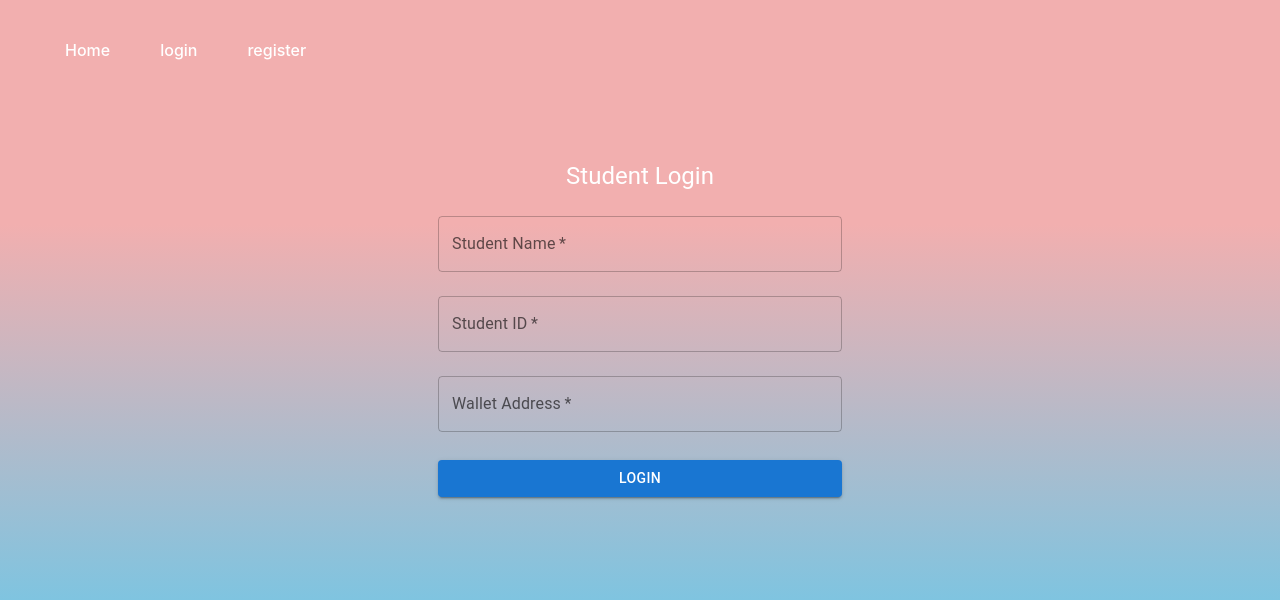
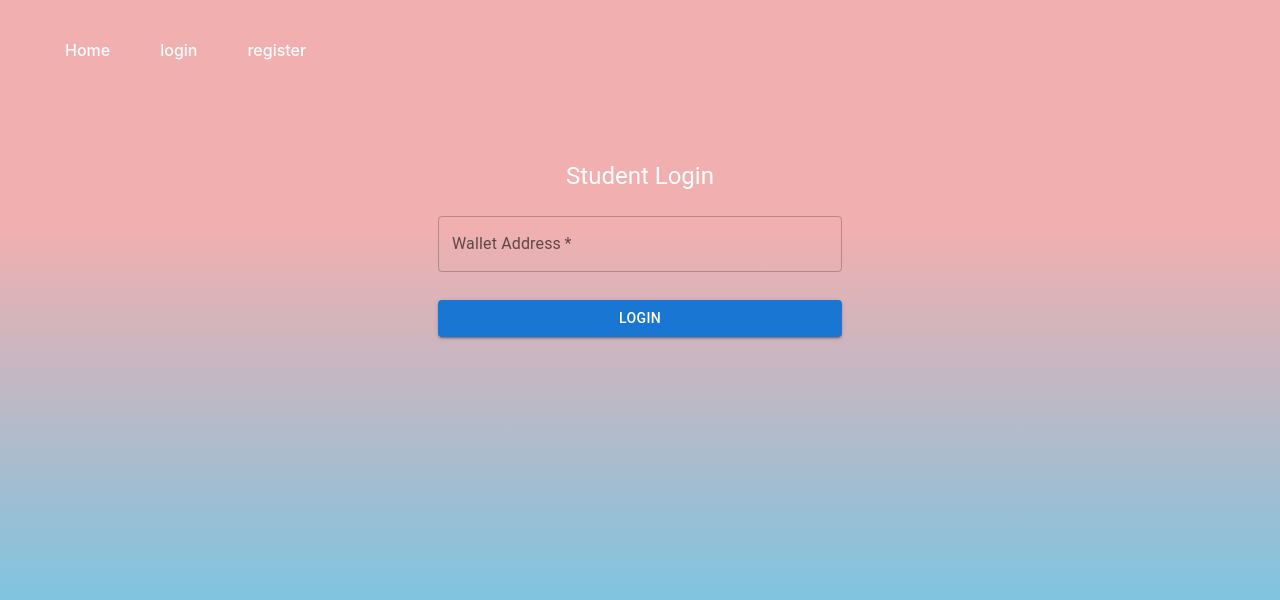
Before and after one commit to sharathkariyappa/studentVerfication, a React (Create React App) app: page /login/StudentLogin in a window 1280 px wide. Shown: the top 600 px of the page. Built offline with nearby package versions, Linux system fonts and the light colour scheme.

Commit message:
solved the login and register issue

```diff
--- a/src/components/login/InstituteLogin.js
+++ b/src/components/login/InstituteLogin.js
@@ -8,22 +8,6 @@ const InstituteLogin = () => {
         Institute Login
       </Typography>
       <Box>
-        <TextField
-          variant="outlined"
-          margin="normal"
-          required
-          fullWidth
-          label="Institute Name"
-          autoComplete="Institute Name"
-        />
-        <TextField
-          variant="outlined"
-          margin="normal"
-          required
-          fullWidth
-          label="Institute ID"
-          type="Institute ID"
-        />
         <TextField
           variant="outlined"
           margin="normal"
--- a/src/components/login/StudentLogin.js
+++ b/src/components/login/StudentLogin.js
@@ -1,29 +1,19 @@
 import React from 'react';
 import { Container, Typography, TextField, Button, Box } from '@mui/material';
+// import { useNavigate } from 'react-router-dom';
 
 const StudentLogin = () => {
+
+  // const handleLogin =()=>{
+  //   const navigate = useNavigate();
+  //   navigate('/profile/StudentProfile');
+  // };
   return (
     <Container component="main" maxWidth="xs" style={styles.container}>
       <Typography variant="h5" gutterBottom>
         Student Login
       </Typography>
       <Box>
-      <TextField
-          variant="outlined"
-          margin="normal"
-          required
-          fullWidth
-          label="Student Name"
-          type="Student Name"
-        />
-        <TextField
-          variant="outlined"
-          margin="normal"
-          required
-          fullWidth
-          label="Student ID"
-          type="Student ID"
-        />
         <TextField
           variant="outlined"
           margin="normal"
@@ -34,6 +24,7 @@ const StudentLogin = () => {
         />
 
         <Button
+          // onClick={handleLogin}
           variant="contained"
           color="primary"
           fullWidth
--- a/src/components/register/InstituteRegister.js
+++ b/src/components/register/InstituteRegister.js
@@ -1,8 +1,16 @@
 import React from 'react';
 import { Container, Typography, TextField, Button, Box } from '@mui/material';
+import { useNavigate } from 'react-router-dom';
 
 const InstituteRegister = () => {
+  const navigate = useNavigate();
+
+  const handleInstituteRegister = () => {
+
+    navigate('/login/InstituteLogin');
+  };
   return (
+
     <Container component="main" maxWidth="xs" style={styles.container}>
       <Typography variant="h5" gutterBottom>
         Institute Register
@@ -42,8 +50,10 @@ const InstituteRegister = () => {
         />
 
         <Button
+
           variant="contained"
           color="primary"
+          onClick={handleInstituteRegister}
           fullWidth
           style={styles.button}
         >
--- a/src/components/register/StudentRegister.js
+++ b/src/components/register/StudentRegister.js
@@ -1,8 +1,17 @@
 import React from 'react';
 import { Container, Typography, TextField, Button, Box } from '@mui/material';
+import { useNavigate } from 'react-router-dom';
 
 const StudentRegister = () => {
+  const navigate = useNavigate();
+
+  const handleregister = () => {
+
+    navigate('/login/StudentLogin');
+  };
   return (
+
+
     <Container component="main" maxWidth="xs" style={styles.container}>
       <Typography variant="h5" gutterBottom>
         Student Register
@@ -29,6 +38,14 @@ const StudentRegister = () => {
           margin="normal"
           required
           fullWidth
+          label="Institute ID"
+          type="Institute ID"
+        />
+        <TextField
+          variant="outlined"
+          margin="normal"
+          required
+          fullWidth
           label="Wallet Address"
           type="Wallet Address"
         />
@@ -42,8 +59,10 @@ const StudentRegister = () => {
         />
 
         <Button
+
           variant="contained"
           color="primary"
+          onClick={handleregister}
           fullWidth
           style={styles.button}
         >
```
